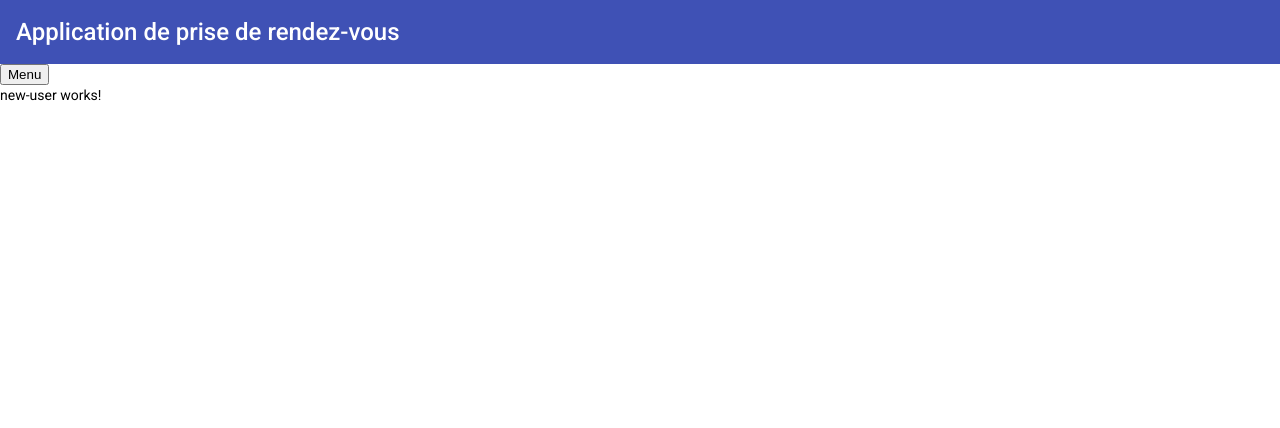
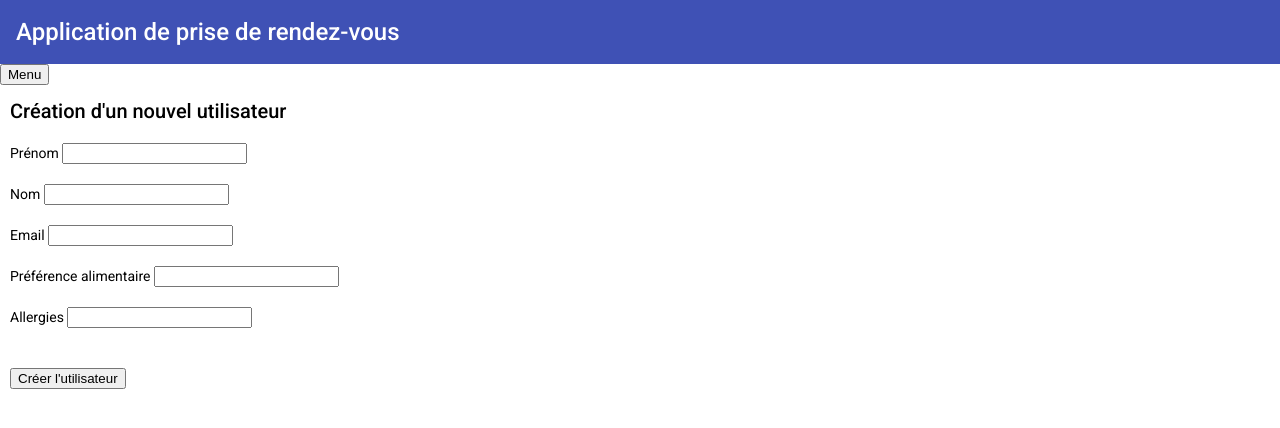
Before and after one commit to AlexisDbt/tpSIRFront, an Angular app: page /creer-utilisateur in a window 1280 px wide. Shown: the top 428 px of the page. Built offline with nearby package versions, Linux system fonts and the light colour scheme.

Commit message:
Création du formulaire d'ajout de nouvel utilisateur

```diff
--- a/src/app/interface/participant.ts
+++ b/src/app/interface/participant.ts
@@ -6,7 +6,7 @@ export interface Participant {
   email: string;
   nom: string;
   prenom: string;
-  allergies: string;
+  allergie: string;
   preferenceAlim: string;
   mails: Mail[];
   sondages: Sondage[];
--- a/src/app/modules/user/list-user/list-user.component.css
+++ b/src/app/modules/user/list-user/list-user.component.css
@@ -0,0 +1,9 @@
+table {
+  width: 100%;
+}
+
+th, td {
+  padding: 8px;
+  text-align: left;
+  border-bottom: 1px solid #ddd;
+}
--- a/src/app/modules/user/new-user/new-user.component.css
+++ b/src/app/modules/user/new-user/new-user.component.css
@@ -0,0 +1,28 @@
+.fill-remaining-space {
+  flex: 1 1 auto;
+}
+
+.container {
+  padding: 10px;
+}
+
+.form {
+  min-width: 150px;
+  max-width: 500px;
+  width: 100%;
+}
+
+.form-element {
+  padding: 5px 0px 25px 2px;
+  width: 100%;
+}
+
+.button {
+  width: 100%;
+}
+
+.label {
+  display:block;
+  width:100px;
+  float:left;
+}
--- a/src/app/modules/user/new-user/new-user.component.html
+++ b/src/app/modules/user/new-user/new-user.component.html
@@ -1 +1,22 @@
-<p>new-user works!</p>
+<div class="container">
+  <h2>Création d'un nouvel utilisateur</h2>
+  <form>
+    <div class="form-row m-t-6">
+        <label for="prenom">Prénom </label>
+        <input [(ngModel)]="newParticipant.prenom" type="text" class="form-control" name="prenom" id="prenom"><br><br>
+
+        <label for="nom">Nom </label>
+        <input [(ngModel)]="newParticipant.nom" type="text" class="form-control" name="nom" id="nom"><br><br>
+
+        <label for="email">Email </label>
+        <input [(ngModel)]="newParticipant.email" type="email" class="form-control" name="email" id="email"><br><br>
+
+        <label for="prefAlim">Préférence alimentaire </label>
+        <input [(ngModel)]="newParticipant.preferenceAlim" type="text" class="form-control" name="prefAlim" id="prefAlim"><br><br>
+
+        <label for="allergies">Allergies </label>
+        <input [(ngModel)]="newParticipant.allergie" type="text" class="form-control" name="allergies" id="allergies"><br><br>
+    </div><br>
+    <button type="submit" class="btn btn-primary" (click)="addParticipant()">Créer l'utilisateur</button>
+  </form>
+</div>
--- a/src/app/modules/user/new-user/new-user.component.ts
+++ b/src/app/modules/user/new-user/new-user.component.ts
@@ -1,4 +1,8 @@
 import { Component, OnInit } from '@angular/core';
+import {UserService} from '../../../service/user.service';
+import {Router} from '@angular/router';
+import {Participant} from '../../../interface/participant';
+import {FormBuilder, FormGroup, Validators} from '@angular/forms';
 
 @Component({
   selector: 'app-new-user',
@@ -7,9 +11,27 @@ import { Component, OnInit } from '@angular/core';
 })
 export class NewUserComponent implements OnInit {
 
-  constructor() { }
+  constructor(private userService: UserService, private router: Router, private formBuilder: FormBuilder) { }
 
-  ngOnInit(): void {
+  newParticipant: Participant = {
+    email: '',
+    nom: '',
+    prenom: '',
+    allergie: '',
+    preferenceAlim: '',
+    mails: [],
+    reunions: [],
+    sondages: []
+  };
+
+  ngOnInit(){
+
   }
 
+  addParticipant() {
+    this.userService.createParticipant(this.newParticipant).subscribe(value => {
+      this.router.navigate(['/utilisateur/list']);
+      }
+    );
+  }
 }
--- a/src/app/modules/user/user.module.ts
+++ b/src/app/modules/user/user.module.ts
@@ -2,14 +2,10 @@ import { NgModule } from '@angular/core';
 import { CommonModule } from '@angular/common';
 
 import { UserRoutingModule } from './user-routing.module';
-import { AccueilUserComponent } from './accueil-user/accueil-user.component';
-import { ListUserComponent } from './list-user/list-user.component';
-import { NewUserComponent } from './new-user/new-user.component';
 import { RouterModule } from '@angular/router';
 
 
 @NgModule({
-  declarations: [AccueilUserComponent, ListUserComponent, NewUserComponent],
   imports: [
     CommonModule,
     UserRoutingModule,
--- a/src/app/service/user.service.ts
+++ b/src/app/service/user.service.ts
@@ -18,4 +18,8 @@ export class UserService {
   getAllParticipants(): Observable<Participant[]> {
     return this.http.get<Participant[]>(`${this.baseRoute + this.userRoute}`);
   }
+
+  createParticipant(participant: Participant) {
+    return this.http.post<Participant>(`${this.baseRoute + this.userRoute}`, participant);
+  }
 }
```
Also changed, not shown: src/app/app.module.ts (+8 -1 lines).
